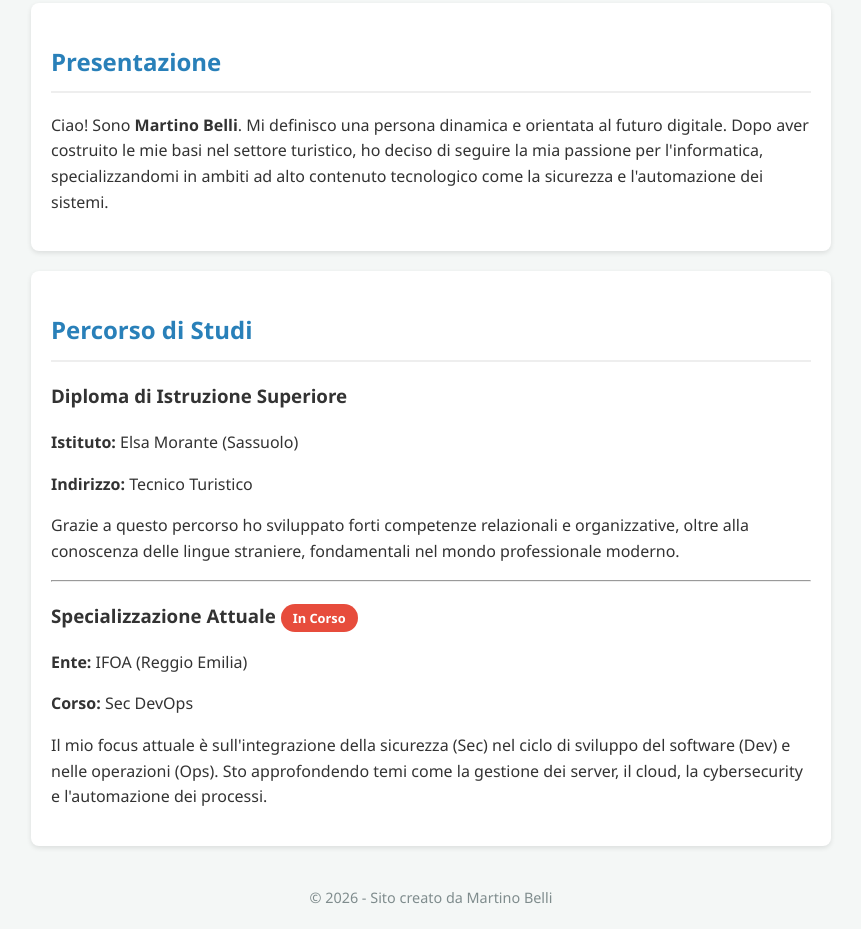
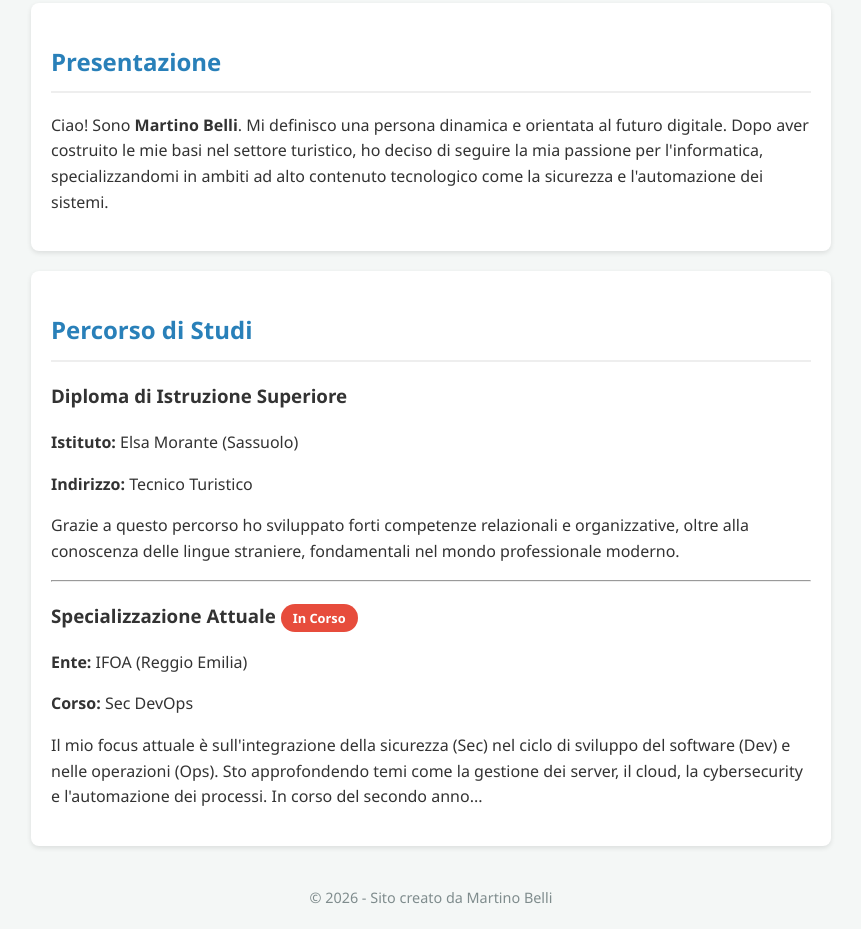
Before and after one commit to BelliMartino/MySite, a plain HTML site: page index.html in a window 1280 px wide. Shown: the part 237-1166 px from the top of the page, without its empty margins (209-1070 px from the left). Drawn offline with Linux system fonts and the light colour scheme.

Commit message:
Update index.html

```diff
--- a/index.html
+++ b/index.html
@@ -83,7 +83,7 @@
             <h3>Specializzazione Attuale <span class="badge">In Corso</span></h3>
             <p><strong>Ente:</strong> IFOA (Reggio Emilia)</p>
             <p><strong>Corso:</strong> Sec DevOps</p>
-            <p>Il mio focus attuale è sull'integrazione della sicurezza (Sec) nel ciclo di sviluppo del software (Dev) e nelle operazioni (Ops). Sto approfondendo temi come la gestione dei server, il cloud, la cybersecurity e l'automazione dei processi.</p>
+            <p>Il mio focus attuale è sull'integrazione della sicurezza (Sec) nel ciclo di sviluppo del software (Dev) e nelle operazioni (Ops). Sto approfondendo temi come la gestione dei server, il cloud, la cybersecurity e l'automazione dei processi. In corso del secondo anno... </p>
         </div>
     </section>
 
```
